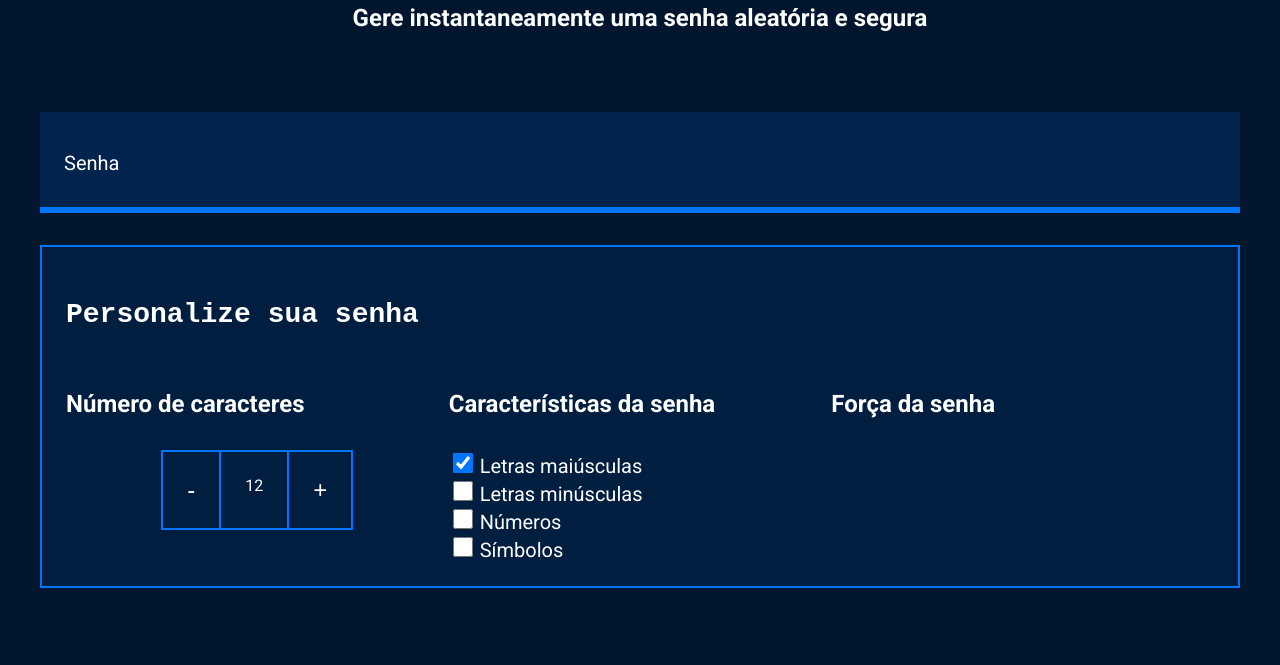
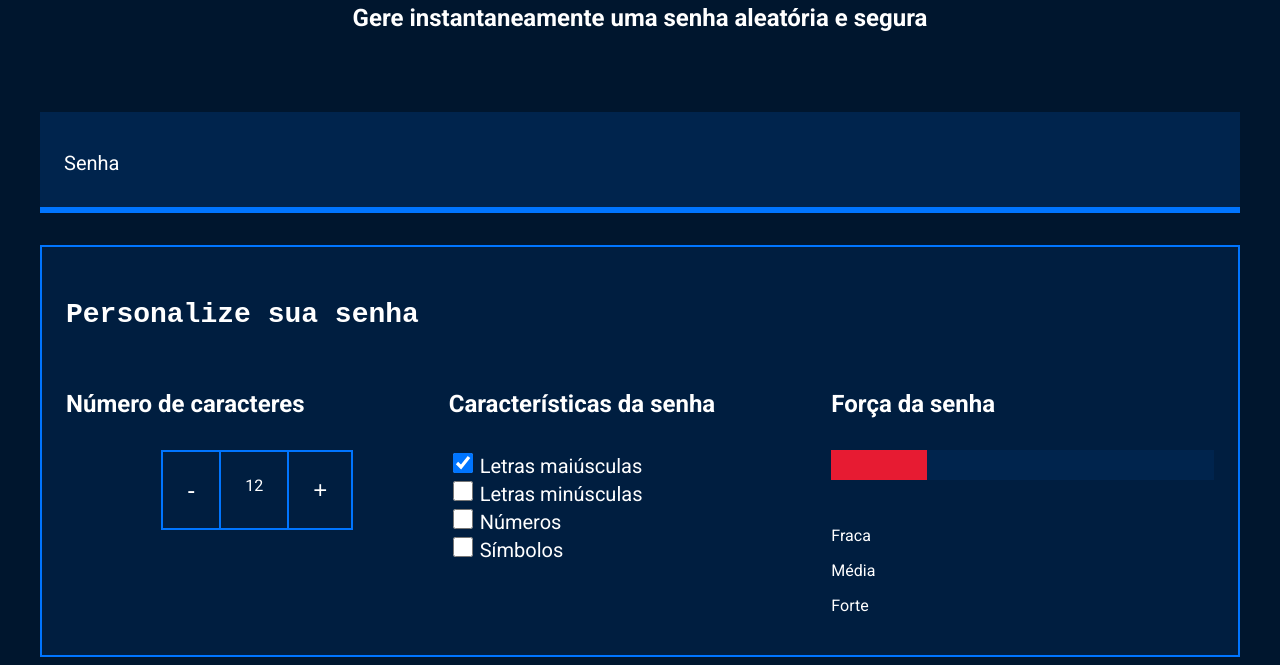
Before and after one commit to joselliaport3lla/Avaliacao1_3B_21, a plain HTML site: page index.html in a window 1280 px wide. Shown: the part 185-850 px from the top of the page. Before the commit the page ends 800 px from the top, so only its background shows below. Drawn offline with Linux system fonts and the light colour scheme.

Commit message:
começo do slide 06

```diff
--- a/index.html
+++ b/index.html
@@ -51,6 +51,12 @@
             </div>
             <div class="parametro-senha">
                 <h4 class="parametro-senha__titulo">Força da senha</h4>
+                <div class="barra"></div>
+                <div class="fraca"></div>
+                <div class="parametro-senha-textos"></div>
+                <p>Fraca</p>
+                <p>Média</p>
+                <p>Forte</p>
             </div>
         </div>
     </div>
--- a/style.css
+++ b/style.css
@@ -122,3 +122,22 @@ label{
     height: 20px;
     cursor: pointer;
 }
+
+.barra{
+    background-color: var(--fundo-senha);
+    height: 30px;
+    width: 100%;
+}
+
+.fraca{
+    height: 30px;
+    width: 25%;
+    background-color: #e71b32;
+    position: relative;
+    bottom: 30px;
+}
+
+.parametro-senha-textos{
+    display: flex;
+    justify-content: space-between;
+}
```
